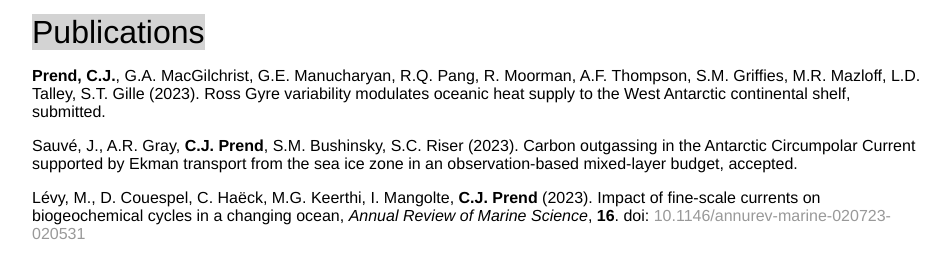
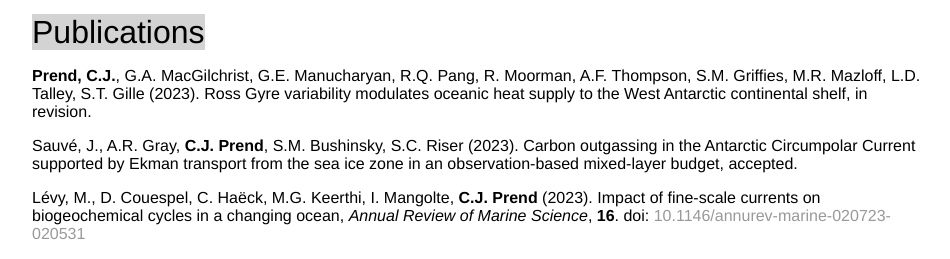
Before and after one commit to cprend/cprend.github.io, a Jekyll site: the page cv/index.html, which Jekyll copies as it is, in a window 1280 px wide and 900 px high, scrolled down 434 px. Shown: the part 193-452 px from the top of the window, without its empty margins (160-1110 px from the left). Built offline with Jekyll 4.4.1, drawn with Linux system fonts in a browser that asks for light colours.

Commit message:
Update index.html

```diff
--- a/cv/index.html
+++ b/cv/index.html
@@ -37,7 +37,7 @@
 		<em>2016</em> &nbsp;&nbsp;&nbsp;&nbsp;&nbsp;&nbsp;&nbsp;&nbsp;&nbsp;&nbsp;&nbsp;&nbsp; Young Investigator Award, Columbia University<br/>
 		<em>2016</em> &nbsp;&nbsp;&nbsp;&nbsp;&nbsp;&nbsp;&nbsp;&nbsp;&nbsp;&nbsp;&nbsp;&nbsp; Summer Student Fellowship, Woods Hole Oceanographic Institution</p>
 		<p1>Publications</p1>
-		<p><b>Prend, C.J.</b>, G.A. MacGilchrist, G.E. Manucharyan, R.Q. Pang, R. Moorman, A.F. Thompson, S.M. Griffies, M.R. Mazloff, L.D. Talley, S.T. Gille (2023). Ross Gyre variability modulates oceanic heat supply to the West Antarctic continental shelf, submitted.</p>
+		<p><b>Prend, C.J.</b>, G.A. MacGilchrist, G.E. Manucharyan, R.Q. Pang, R. Moorman, A.F. Thompson, S.M. Griffies, M.R. Mazloff, L.D. Talley, S.T. Gille (2023). Ross Gyre variability modulates oceanic heat supply to the West Antarctic continental shelf, in revision.</p>
 		<p>Sauv&eacute, J., A.R. Gray, <b>C.J. Prend</b>, S.M. Bushinsky, S.C. Riser (2023). Carbon outgassing in the Antarctic Circumpolar Current supported by Ekman transport from the sea ice zone in an observation-based mixed-layer budget, accepted.</p>
 		<p>L&eacutevy, M., D. Couespel, C. Ha&eumlck, M.G. Keerthi, I. Mangolte, <b>C.J. Prend</b> (2023). Impact of fine-scale currents on biogeochemical cycles in a changing ocean, <em>Annual Review of Marine Science</em>, <b>16</b>.  doi: <a href="https://www.annualreviews.org/doi/abs/10.1146/annurev-marine-020723-020531">10.1146/annurev-marine-020723-020531</a></p>
 		<p>Brand, S.V., <b>C.J. Prend</b>, L.D. Talley (2023). Modification of North Atlantic Deep Water by Pacific/Upper Circumpolar Deep Water in the Argentine Basin, <em>Geophysical Research Letters</em>, <b>50</b>. doi: <a href="https://agupubs.onlinelibrary.wiley.com/doi/abs/10.1029/2022GL099419">10.1029/2022GL099419</a></p>
```
